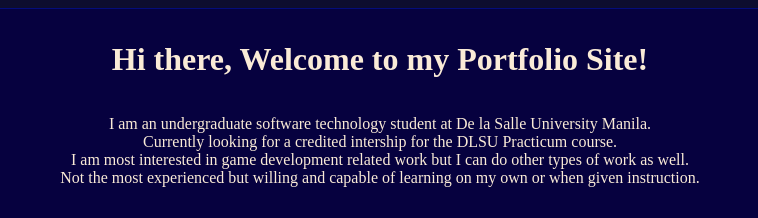
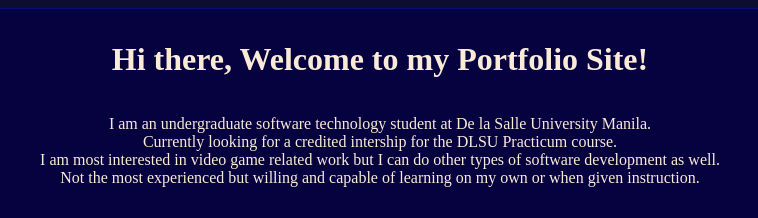
Before and after one commit to DennisAlwyn/Portfolio, a plain HTML site: page index.html in a window 1280 px wide. Shown: the top 218 px of the page, 260-1018 px from the left. Drawn offline with Linux system fonts and the light colour scheme.

Commit message:
Minor update to header description

```diff
--- a/index.html
+++ b/index.html
@@ -17,7 +17,7 @@
         <p id="headeraboutme">
             I am an undergraduate software technology student at De la Salle University Manila.<br>
             Currently looking for a credited intership for the DLSU Practicum course.<br>
-            I am most interested in game development related work but I can do other types of work as well.<br>
+            I am most interested in video game related work but I can do other types of software development as well.<br>
             Not the most experienced but willing and capable of learning on my own or when given instruction.
         </p>
 
```
